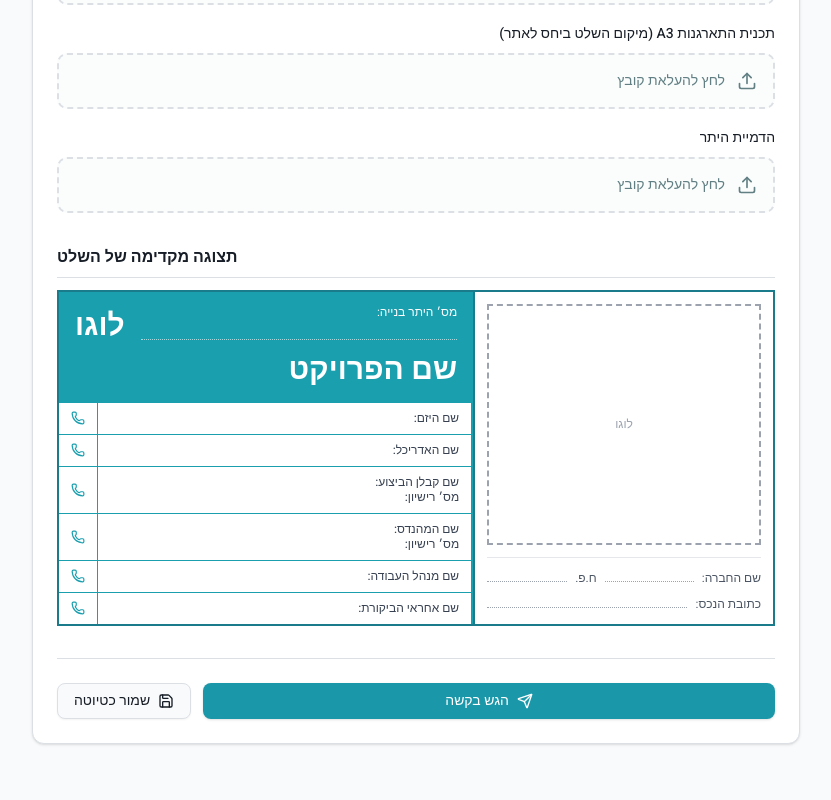
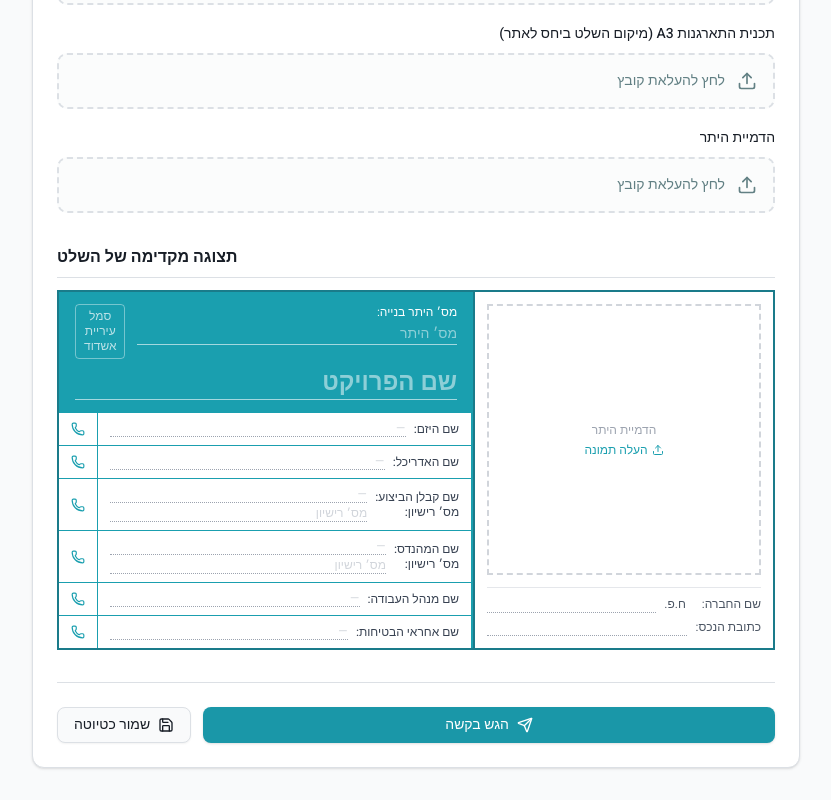
Before and after one commit to Anat1969/SignAshdod-GH, a React (Vite) app: page /new-request in a window 1280 px wide. Shown: the part 1491-2291 px from the top of the page, without its empty margins (224-1055 px from the left). Before the commit the page ends 2267 px from the top, so only its background shows below. Built offline with nearby package versions, Linux system fonts and the light colour scheme; no server answers.

Commit message:
File changes

```diff
--- a/src/components/SignPreview.jsx
+++ b/src/components/SignPreview.jsx
@@ -1,7 +1,12 @@
-import { Phone } from "lucide-react";
+import { Phone, Upload, X } from "lucide-react";
+import { useState, useRef } from "react";
+import { base44 } from "@/api/base44Client";
 
-export default function SignPreview({ request }) {
+export default function SignPreview({ request, onChange }) {
   const r = request || {};
+  const editable = !!onChange;
+
+  const update = (field, value) => onChange && onChange({ ...r, [field]: value });
 
   return (
     <div dir="rtl" className="w-full overflow-x-auto">
@@ -9,91 +14,83 @@ export default function SignPreview({ request }) {
         className="min-w-[560px] border-2 border-[#1a7b8a] font-heebo text-sm"
         style={{ fontFamily: "Heebo, Arial, sans-serif" }}
       >
-        {/* Main Row */}
-        <div className="flex" style={{ minHeight: "260px" }}>
-          {/* Left: Logo area */}
-          <div
-            className="flex flex-col justify-between bg-white"
-            style={{ width: "42%", borderLeft: "2px solid #1a7b8a" }}
-          >
-            {/* Logo box */}
-            <div className="flex-1 flex items-center justify-center m-3 border-2 border-dashed border-gray-400">
-              {r.sign_example_file ? (
-                <img
-                  src={r.sign_example_file}
-                  alt="לוגו"
-                  className="max-h-40 max-w-full object-contain"
-                />
-              ) : (
-                <span className="text-gray-400 text-xs">לוגו</span>
-              )}
-            </div>
+        <div className="flex" style={{ minHeight: "280px" }}>
+          {/* Left: Logo + company info */}
+          <div className="flex flex-col justify-between bg-white" style={{ width: "42%", borderLeft: "2px solid #1a7b8a" }}>
+            {/* Logo / תמונת הדמייה */}
+            <ImageField
+              value={r.permit_visualization_file}
+              onChange={editable ? (url) => update("permit_visualization_file", url) : null}
+              label="הדמיית היתר"
+            />
 
             {/* Company details */}
             <div className="px-3 pb-3 space-y-1.5">
               <div className="flex items-baseline gap-2 text-xs border-t border-gray-200 pt-2">
                 <span className="text-gray-600 shrink-0">שם החברה:</span>
-                <span className="flex-1 border-b border-dotted border-gray-400 min-h-[1rem] text-gray-800">
-                  {r.company_name || ""}
-                </span>
+                <EditableField value={r.company_name} onChange={editable ? (v) => update("company_name", v) : null} className="flex-1" />
                 <span className="text-gray-600 shrink-0">ח.פ.</span>
-                <span className="w-20 border-b border-dotted border-gray-400 min-h-[1rem] text-gray-800">
-                  {r.company_po_box || ""}
-                </span>
+                <EditableField value={r.company_po_box} onChange={editable ? (v) => update("company_po_box", v) : null} className="w-20" />
               </div>
               <div className="flex items-baseline gap-2 text-xs">
                 <span className="text-gray-600 shrink-0">כתובת הנכס:</span>
-                <span className="flex-1 border-b border-dotted border-gray-400 min-h-[1rem] text-gray-800">
-                  {r.company_address || ""}
-                </span>
+                <EditableField value={r.company_address} onChange={editable ? (v) => update("company_address", v) : null} className="flex-1" />
               </div>
             </div>
           </div>
 
-          {/* Right: Teal header + info rows */}
+          {/* Right: Teal header + rows */}
           <div className="flex flex-col flex-1">
             {/* Teal header */}
             <div className="bg-[#1a9faf] text-white px-4 py-3">
-              <div className="flex items-start justify-between">
+              <div className="flex items-start justify-between gap-3">
                 <div className="flex-1">
                   <div className="text-xs mb-1">מס׳ היתר בנייה:</div>
-                  <div className="border-b border-dotted border-white/60 min-h-[1rem] text-sm pb-1">
-                    {r.permit_number || ""}
-                  </div>
+                  <EditableField
+                    value={r.permit_number}
+                    onChange={editable ? (v) => update("permit_number", v) : null}
+                    dark
+                    placeholder="מס׳ היתר"
+                  />
                 </div>
-                <div className="text-3xl font-black mr-4 mt-1">לוגו</div>
+                {/* City logo placeholder */}
+                <div className="text-xs text-white/70 border border-white/40 rounded px-2 py-1 text-center leading-tight">
+                  סמל<br/>עיריית<br/>אשדוד
+                </div>
               </div>
-              <div className="text-3xl font-black mt-2 leading-tight">
-                {r.project_name || "שם הפרויקט"}
+              <div className="mt-2">
+                <EditableField
+                  value={r.project_name}
+                  onChange={editable ? (v) => update("project_name", v) : null}
+                  dark
+                  placeholder="שם הפרויקט"
+                  className="text-2xl font-black"
+                />
               </div>
             </div>
 
             {/* Info rows */}
             <div className="divide-y divide-[#1a9faf] border-t border-[#1a9faf] flex-1">
-              <SignRow label="שם היזם:" value={r.developer_name} phone />
-              <SignRow label="שם האדריכל:" value={r.architect_name} phone />
+              <SignRow label="שם היזם:" value={r.developer_name} onChange={editable ? (v) => update("developer_name", v) : null} phone />
+              <SignRow label="שם האדריכל:" value={r.architect_name} onChange={editable ? (v) => update("architect_name", v) : null} phone />
               <SignRow
                 label={<><span>שם קבלן הביצוע:</span><br /><span>מס׳ רישיון:</span></>}
-                value={
-                  <>
-                    <span className="block">{r.contractor_name || ""}</span>
-                    <span className="block text-xs text-gray-500">{r.contractor_license || ""}</span>
-                  </>
-                }
+                value={r.contractor_name}
+                onChange={editable ? (v) => update("contractor_name", v) : null}
+                subValue={r.contractor_license}
+                onSubChange={editable ? (v) => update("contractor_license", v) : null}
                 phone
               />
               <SignRow
                 label={<><span>שם המהנדס:</span><br /><span>מס׳ רישיון:</span></>}
-                value={
-                  <>
-                    <span className="block">{r.engineer_name || ""}</span>
-                    <span className="block text-xs text-gray-500">{r.engineer_license || ""}</span>
-                  </>
-                }
+                value={r.engineer_name}
+                onChange={editable ? (v) => update("engineer_name", v) : null}
+                subValue={r.engineer_license}
+                onSubChange={editable ? (v) => update("engineer_license", v) : null}
                 phone
               />
-              <SignRow label="שם מנהל העבודה:" value={r.site_manager_name} phone />
-              <SignRow label="שם אחראי הביקורת:" value={r.safety_officer_name} phone />
+              <SignRow label="שם מנהל העבודה:" value={r.site_manager_name} onChange={editable ? (v) => update("site_manager_name", v) : null} phone />
+              <SignRow label="שם אחראי הבטיחות:" value={r.safety_officer_name} onChange={editable ? (v) => update("safety_officer_name", v) : null} phone />
             </div>
           </div>
         </div>
@@ -102,23 +99,87 @@ export default function SignPreview({ request }) {
   );
 }
 
-function SignRow({ label, value, phone }) {
+function EditableField({ value, onChange, dark, placeholder, className = "" }) {
+  if (!onChange) {
+    return (
+      <span className={`border-b border-dotted ${dark ? "border-white/60 text-white" : "border-gray-400 text-gray-900"} min-h-[1rem] inline-block ${className}`}>
+        {value || ""}
+      </span>
+    );
+  }
   return (
-    <div
-      className="flex items-stretch"
-      style={{ borderRight: "2px solid #1a9faf" }}
-    >
-      <div className="flex-1 flex items-center px-3 py-2 text-xs text-gray-800 leading-tight">
-        <div className="font-medium text-gray-700">{label}</div>
-        {value && (
-          <div className="mr-2 text-gray-900 flex-1">{value}</div>
-        )}
+    <input
+      value={value || ""}
+      onChange={(e) => onChange(e.target.value)}
+      placeholder={placeholder || ""}
+      className={`border-b ${dark ? "border-white/60 bg-transparent text-white placeholder-white/50" : "border-dotted border-gray-400 bg-transparent text-gray-900 placeholder-gray-300"} outline-none min-h-[1rem] w-full ${className}`}
+    />
+  );
+}
+
+function ImageField({ value, onChange, label }) {
+  const [uploading, setUploading] = useState(false);
+  const inputRef = useRef();
+
+  const handleFile = async (e) => {
+    const file = e.target.files[0];
+    if (!file) return;
+    setUploading(true);
+    const { file_url } = await base44.integrations.Core.UploadFile({ file });
+    onChange(file_url);
+    setUploading(false);
+  };
+
+  return (
+    <div className="flex-1 flex items-center justify-center m-3 border-2 border-dashed border-gray-300 relative min-h-[120px]">
+      {value ? (
+        <>
+          <img src={value} alt="הדמיית היתר" className="max-h-40 max-w-full object-contain" />
+          {onChange && (
+            <button
+              onClick={() => onChange("")}
+              className="absolute top-1 left-1 bg-white rounded-full p-0.5 shadow hover:bg-red-50"
+            >
+              <X className="w-3 h-3 text-red-500" />
+            </button>
+          )}
+        </>
+      ) : (
+        <div className="text-center">
+          <span className="text-gray-400 text-xs block">{label}</span>
+          {onChange && (
+            <>
+              <button
+                onClick={() => inputRef.current?.click()}
+                disabled={uploading}
+                className="mt-1 flex items-center gap-1 text-xs text-[#1a9faf] hover:underline mx-auto"
+              >
+                <Upload className="w-3 h-3" />
+                {uploading ? "מעלה..." : "העלה תמונה"}
+              </button>
+              <input ref={inputRef} type="file" accept="image/*" className="hidden" onChange={handleFile} />
+            </>
+          )}
+        </div>
+      )}
+    </div>
+  );
+}
+
+function SignRow({ label, value, onChange, subValue, onSubChange, phone }) {
+  return (
+    <div className="flex items-stretch" style={{ borderRight: "2px solid #1a9faf" }}>
+      <div className="flex-1 flex items-center px-3 py-2 text-xs text-gray-800 leading-tight gap-2">
+        <div className="font-medium text-gray-700 shrink-0">{label}</div>
+        <div className="flex-1">
+          <EditableField value={value} onChange={onChange} placeholder="—" />
+          {(subValue !== undefined || onSubChange) && (
+            <EditableField value={subValue} onChange={onSubChange} placeholder="מס׳ רישיון" className="text-xs text-gray-500 mt-0.5" />
+          )}
+        </div>
       </div>
       {phone && (
-        <div
-          className="flex items-center justify-center px-3"
-          style={{ borderRight: "1px solid #1a9faf", minWidth: "36px" }}
-        >
+        <div className="flex items-center justify-center px-3" style={{ borderRight: "1px solid #1a9faf", minWidth: "36px" }}>
           <Phone className="w-3.5 h-3.5 text-[#1a9faf]" />
         </div>
       )}
--- a/src/pages/NewRequest.jsx
+++ b/src/pages/NewRequest.jsx
@@ -66,7 +66,7 @@ export default function NewRequest() {
               <ProjectSignForm form={form} setForm={setForm} />
               <div className="mt-8">
                 <h3 className="text-base font-semibold mb-3 text-foreground border-b border-border pb-2">תצוגה מקדימה של השלט</h3>
-                <SignPreview request={form} />
+                <SignPreview request={form} onChange={setForm} />
               </div>
             </TabsContent>
             <TabsContent value="talking_fence">
```
